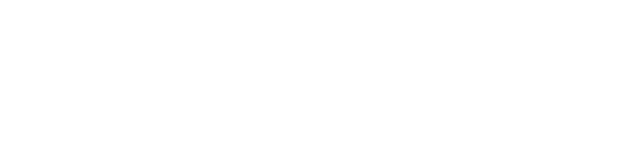
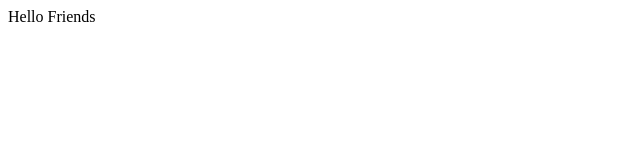
Before and after one commit to josephsoltis/taani_int_site, a plain HTML site: page osu_internal_v1/live_cams/LiveCamPg.html in a window 1280 px wide. Shown: the whole page, without its empty margins (0-640 px from the left). Drawn offline with Linux system fonts and the light colour scheme.

Commit message:
Update LiveCamPg.html

```diff
--- a/osu_internal_v1/live_cams/LiveCamPg.html
+++ b/osu_internal_v1/live_cams/LiveCamPg.html
@@ -8,7 +8,7 @@
 </head>
 
 <body>
-
+Hello Friends
 </body>
 
 </html>
```
